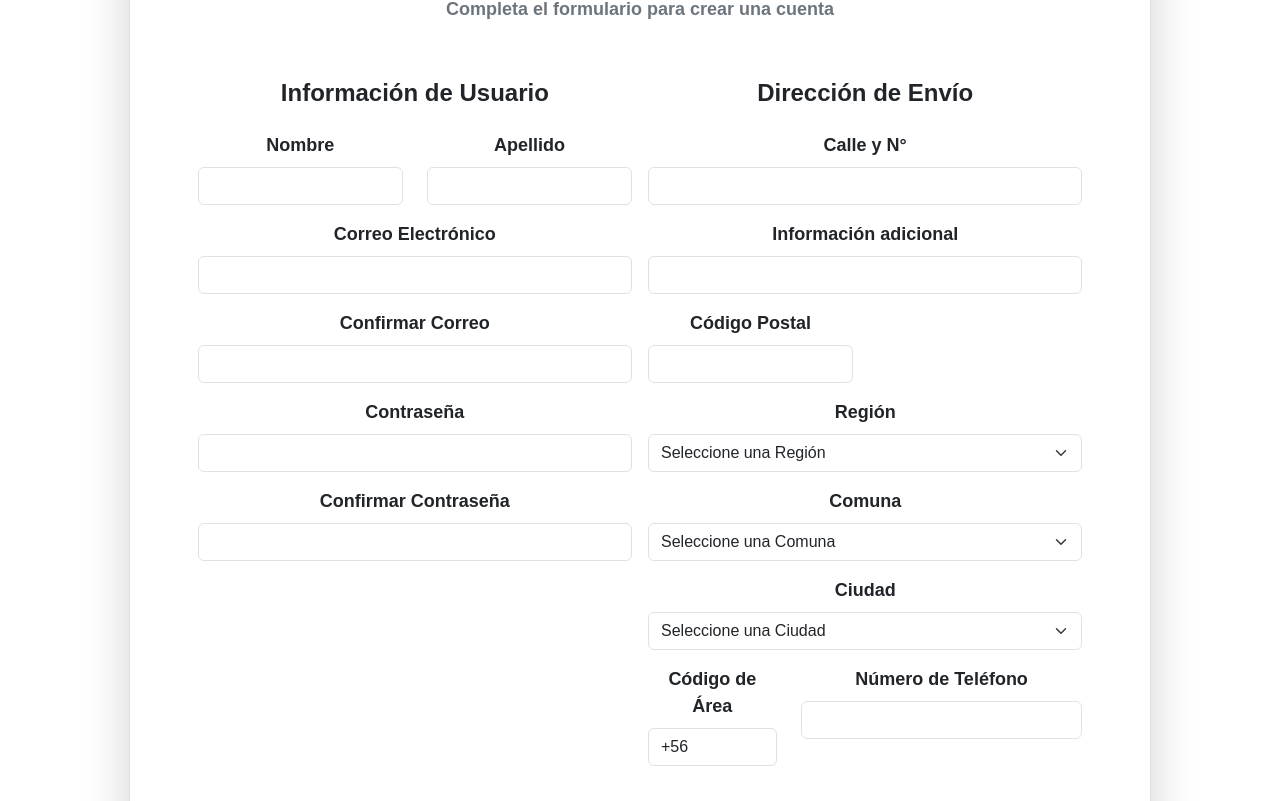
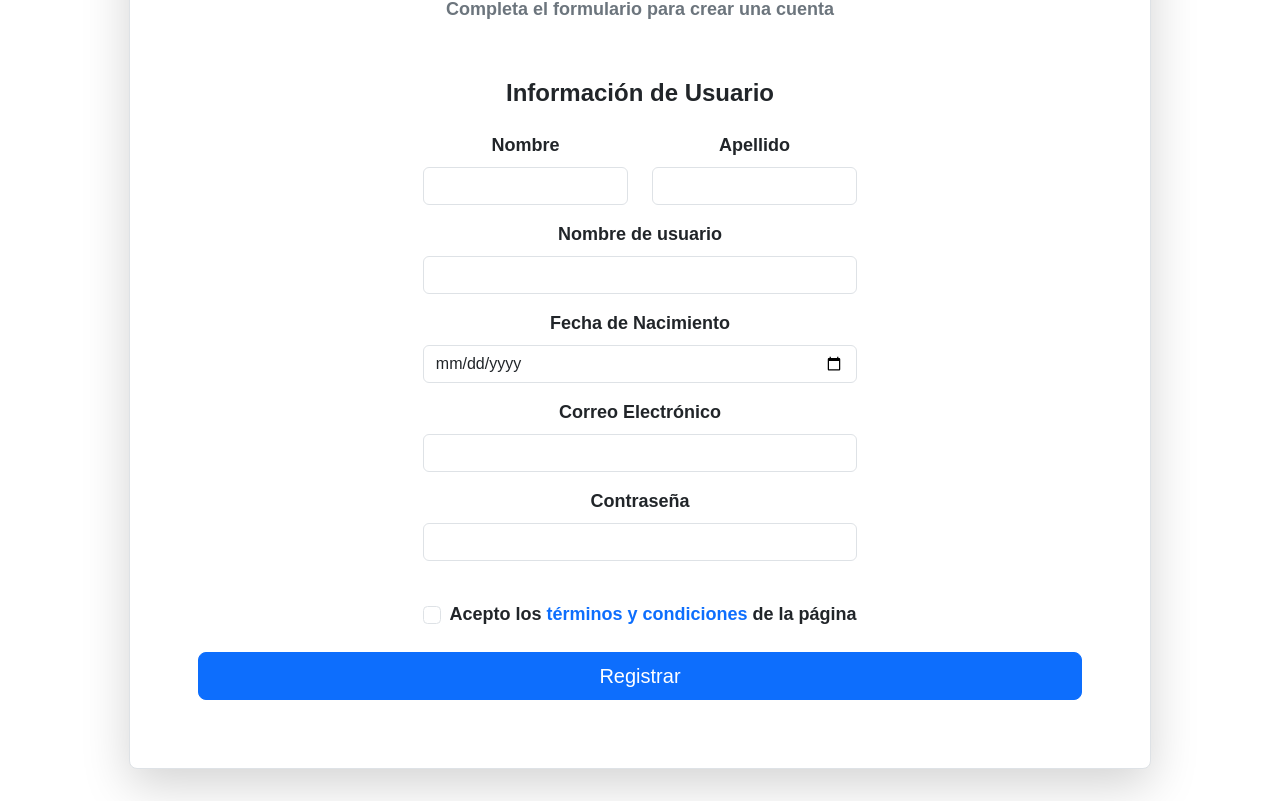
Before and after one commit to risaavedraf/TiendaLVLUPGamer, a React (Vite) app in the folder Project/: page /registro in a window 1280 px wide. Shown: the part 339-1140 px from the top of the page. Built offline with nearby package versions, Linux system fonts and the light colour scheme.

Commit message:
intento de vincular RDS con backend funcional en frontend

```diff
--- a/Project/src/pages/RegistroPage.tsx
+++ b/Project/src/pages/RegistroPage.tsx
@@ -1,10 +1,9 @@
 // Archivo: Project/src/pages/RegistroPage.tsx
 
-import { useState, useEffect } from 'react';
-import { useNavigate } from 'react-router-dom';
-import { useAuth } from '../contexts/AuthContext';
-import { regionesYComunas } from '../data/locations';
-import type { Comuna } from '../data/locations'; // 1. Importar data de locaciones
+import { useState } from "react";
+import { useNavigate } from "react-router-dom";
+import { useAuth } from "../contexts/AuthContext";
+// Dirección de envío eliminada: ya no necesitamos locaciones aquí
 
 function RegistroPage() {
   const { register } = useAuth();
@@ -12,59 +11,21 @@ function RegistroPage() {
 
   // --- Estados para el Formulario ---
   // (Un estado por cada campo)
-  const [firstName, setFirstName] = useState('');
-  const [lastName, setLastName] = useState('');
-  const [email, setEmail] = useState('');
-  const [confirmEmail, setConfirmEmail] = useState('');
-  const [password, setPassword] = useState('');
-  const [confirmPassword, setConfirmPassword] = useState('');
+  const [firstName, setFirstName] = useState("");
+  const [lastName, setLastName] = useState("");
+  const [username, setUsername] = useState("");
+  const [email, setEmail] = useState("");
+  const [password, setPassword] = useState("");
+  const [fechaNacimiento, setFechaNacimiento] = useState("");
 
-  const [street, setStreet] = useState('');
-  const [additionalInfo, setAdditionalInfo] = useState('');
-  const [zipCode, setZipCode] = useState('');
-
-  // Estados para los desplegables
-  const [selectedRegion, setSelectedRegion] = useState('');
-  const [availableComunas, setAvailableComunas] = useState<Comuna[]>([]);
-  const [selectedComuna, setSelectedComuna] = useState('');
-  const [availableCiudades, setAvailableCiudades] = useState<string[]>([]);
-  const [selectedCiudad, setSelectedCiudad] = useState('');
-
-  const [areaCode, setAreaCode] = useState('+56');
-  const [phoneNumber, setPhoneNumber] = useState('');
+  // Dirección de envío eliminada — solo guardamos datos básicos
   const [termsCheck, setTermsCheck] = useState(false);
 
   const [error, setError] = useState<string | null>(null);
 
   // --- Lógica de Desplegables (useEffect) ---
 
-  // Efecto para actualizar Comunas cuando cambia la Región
-  useEffect(() => {
-    if (selectedRegion) {
-      const regionData = regionesYComunas.find(r => r.region === selectedRegion);
-      setAvailableComunas(regionData ? regionData.comunas : []);
-      setSelectedComuna('');
-      setAvailableCiudades([]);
-      setSelectedCiudad('');
-    } else {
-      setAvailableComunas([]);
-      setSelectedComuna('');
-      setAvailableCiudades([]);
-      setSelectedCiudad('');
-    }
-  }, [selectedRegion]); // Se ejecuta cada vez que 'selectedRegion' cambia
-
-  // Efecto para actualizar Ciudades cuando cambia la Comuna
-  useEffect(() => {
-    if (selectedComuna) {
-      const comunaData = availableComunas.find(c => c.nombre === selectedComuna);
-      setAvailableCiudades(comunaData ? [comunaData.ciudad] : []);
-      setSelectedCiudad(comunaData ? comunaData.ciudad : '');
-    } else {
-      setAvailableCiudades([]);
-      setSelectedCiudad('');
-    }
-  }, [selectedComuna, availableComunas]); // Se ejecuta cuando 'selectedComuna' cambia
+  // No hay efectos relacionados a ubicación ahora
 
   // --- Lógica de Envío ---
   const handleSubmit = async (event: React.FormEvent) => {
@@ -72,21 +33,13 @@ function RegistroPage() {
     setError(null);
 
     // Validaciones de registro.js
-    if (email !== confirmEmail) {
-      setError("Los correos no coinciden.");
-      return;
-    }
-    if (password !== confirmPassword) {
-      setError("Las contraseñas no coinciden.");
-      return;
-    }
     if (!termsCheck) {
       setError("Debe aceptar los términos y condiciones.");
       return;
     }
 
     // (Añadimos validación de campos vacíos)
-    if (!firstName || !lastName || !email || !password || !street || !selectedRegion || !selectedComuna || !phoneNumber) {
+    if (!firstName || !lastName || !username || !email || !password) {
       setError("Por favor, complete todos los campos obligatorios.");
       return;
     }
@@ -96,19 +49,19 @@ function RegistroPage() {
       await register({
         nombre: firstName,
         apellido: lastName,
+        username: username,
         correo: email,
-        contrasena: password
+        contrasena: password,
+        fechaNacimiento: fechaNacimiento || undefined,
         // (La dirección y teléfono se guardarían en un perfil de usuario más complejo)
       });
 
       alert("Usuario registrado correctamente");
       navigate("/login"); // Redirigir al login
-
     } catch (err: any) {
       setError(err.message || "Error al registrar.");
     }
   };
-
 
   return (
     <section id="register-section">
@@ -118,8 +71,12 @@ function RegistroPage() {
             <div className="card bg-white text-dark rounded-3 border shadow-lg">
               <div className="card-body p-5">
                 <div className="text-center">
-                  <h2 className="fw-bold mb-2 text-uppercase">Registro de Usuario</h2>
-                  <p className="text-secondary mb-5">Completa el formulario para crear una cuenta</p>
+                  <h2 className="fw-bold mb-2 text-uppercase">
+                    Registro de Usuario
+                  </h2>
+                  <p className="text-secondary mb-5">
+                    Completa el formulario para crear una cuenta
+                  </p>
                 </div>
 
                 {/* --- Formulario Vinculado a React --- */}
@@ -132,97 +89,109 @@ function RegistroPage() {
 
                   <div className="row g-3">
                     {/* Columna Izquierda: Información de Usuario */}
-                    <div className="col-lg-6">
-                      <h4 className="fw-bold mt-2 mb-4">Información de Usuario</h4>
+                    <div className="col-12 col-md-8 col-lg-6 mx-auto">
+                      <h4 className="fw-bold mt-2 mb-4">
+                        Información de Usuario
+                      </h4>
                       <div className="row">
                         <div className="col-md-6 mb-3">
-                          <label htmlFor="firstName" className="form-label">Nombre</label>
-                          <input type="text" id="firstName" className="form-control" required value={firstName} onChange={(e) => setFirstName(e.target.value)} />
+                          <label htmlFor="firstName" className="form-label">
+                            Nombre
+                          </label>
+                          <input
+                            type="text"
+                            id="firstName"
+                            className="form-control"
+                            required
+                            value={firstName}
+                            onChange={(e) => setFirstName(e.target.value)}
+                          />
                         </div>
                         <div className="col-md-6 mb-3">
-                          <label htmlFor="lastName" className="form-label">Apellido</label>
-                          <input type="text" id="lastName" className="form-control" required value={lastName} onChange={(e) => setLastName(e.target.value)} />
+                          <label htmlFor="lastName" className="form-label">
+                            Apellido
+                          </label>
+                          <input
+                            type="text"
+                            id="lastName"
+                            className="form-control"
+                            required
+                            value={lastName}
+                            onChange={(e) => setLastName(e.target.value)}
+                          />
                         </div>
                       </div>
                       <div className="mb-3">
-                        <label htmlFor="email" className="form-label">Correo Electrónico</label>
-                        <input type="email" id="email" className="form-control" required value={email} onChange={(e) => setEmail(e.target.value)} />
+                        <label htmlFor="username" className="form-label">
+                          Nombre de usuario
+                        </label>
+                        <input
+                          type="text"
+                          id="username"
+                          className="form-control"
+                          required
+                          value={username}
+                          onChange={(e) => setUsername(e.target.value)}
+                        />
                       </div>
                       <div className="mb-3">
-                        <label htmlFor="confirmEmail" className="form-label">Confirmar Correo</label>
-                        <input type="email" id="confirmEmail" className="form-control" required value={confirmEmail} onChange={(e) => setConfirmEmail(e.target.value)} />
+                        <label htmlFor="fechaNacimiento" className="form-label">
+                          Fecha de Nacimiento
+                        </label>
+                        <input
+                          type="date"
+                          id="fechaNacimiento"
+                          className="form-control"
+                          value={fechaNacimiento}
+                          onChange={(e) => setFechaNacimiento(e.target.value)}
+                        />
                       </div>
                       <div className="mb-3">
-                        <label htmlFor="password" className="form-label">Contraseña</label>
-                        <input type="password" id="password" className="form-control" required value={password} onChange={(e) => setPassword(e.target.value)} />
+                        <label htmlFor="email" className="form-label">
+                          Correo Electrónico
+                        </label>
+                        <input
+                          type="email"
+                          id="email"
+                          className="form-control"
+                          required
+                          value={email}
+                          onChange={(e) => setEmail(e.target.value)}
+                        />
                       </div>
                       <div className="mb-3">
-                        <label htmlFor="confirmPassword" className="form-label">Confirmar Contraseña</label>
-                        <input type="password" id="confirmPassword" className="form-control" required value={confirmPassword} onChange={(e) => setConfirmPassword(e.target.value)} />
+                        <label htmlFor="password" className="form-label">
+                          Contraseña
+                        </label>
+                        <input
+                          type="password"
+                          id="password"
+                          className="form-control"
+                          required
+                          value={password}
+                          onChange={(e) => setPassword(e.target.value)}
+                        />
                       </div>
                     </div>
 
-                    {/* Columna Derecha: Dirección de Envío */}
-                    <div className="col-lg-6">
-                      <h4 className="fw-bold mt-2 mb-4">Dirección de Envío</h4>
-                      <div className="mb-3">
-                        <label htmlFor="street" className="form-label">Calle y N°</label>
-                        <input type="text" id="street" className="form-control" required value={street} onChange={(e) => setStreet(e.target.value)} />
-                      </div>
-                      <div className="mb-3">
-                        <label htmlFor="additionalInfo" className="form-label">Información adicional</label>
-                        <input type="text" id="additionalInfo" className="form-control" value={additionalInfo} onChange={(e) => setAdditionalInfo(e.target.value)} />
-                      </div>
-                      <div className="row">
-                        <div className="col-md-6 mb-3">
-                          <label htmlFor="zipCode" className="form-label">Código Postal</label>
-                          <input type="text" id="zipCode" className="form-control" required value={zipCode} onChange={(e) => setZipCode(e.target.value)} />
-                        </div>
-                        <div className="mb-3">
-                          <label htmlFor="region" className="form-label">Región</label>
-                          <select className="form-select" id="regionSelect" value={selectedRegion} onChange={(e) => setSelectedRegion(e.target.value)} required>
-                            <option value="">Seleccione una Región</option>
-                            {regionesYComunas.map(r => (
-                              <option key={r.region} value={r.region}>{r.region}</option>
-                            ))}
-                          </select>
-                        </div>
-                      </div>
-                      <div className="mb-3">
-                        <label htmlFor="comuna" className="form-label">Comuna</label>
-                        <select className="form-select" id="comunaSelect" value={selectedComuna} onChange={(e) => setSelectedComuna(e.target.value)} required>
-                          <option value="">Seleccione una Comuna</option>
-                          {availableComunas.map(c => (
-                            <option key={c.nombre} value={c.nombre}>{c.nombre}</option>
-                          ))}
-                        </select>
-                      </div>
-                      <div className="mb-3">
-                        <label htmlFor="ciudad" className="form-label">Ciudad</label>
-                        <select className="form-select" id="ciudadSelect" value={selectedCiudad} onChange={(e) => setSelectedCiudad(e.target.value)} required>
-                          <option value="">Seleccione una Ciudad</option>
-                          {availableCiudades.map(ciudad => (
-                            <option key={ciudad} value={ciudad}>{ciudad}</option>
-                          ))}
-                        </select>
-                      </div>
-                      <div className="row">
-                        <div className="col-md-4 mb-3">
-                          <label htmlFor="areaCode" className="form-label">Código de Área</label>
-                          <input type="text" id="areaCode" className="form-control" value={areaCode} onChange={(e) => setAreaCode(e.target.value)} required />
-                        </div>
-                        <div className="col-md-8 mb-3">
-                          <label htmlFor="phoneNumber" className="form-label">Número de Teléfono</label>
-                          <input type="tel" id="phoneNumber" className="form-control" value={phoneNumber} onChange={(e) => setPhoneNumber(e.target.value)} required />
-                        </div>
-                      </div>
-                    </div>
+                    {/* Dirección de envío eliminada: formulario simplificado */}
                   </div>
 
                   <div className="form-check d-flex justify-content-center mt-4">
-                    <input className="form-check-input me-2" type="checkbox" id="termsCheck" required checked={termsCheck} onChange={(e) => setTermsCheck(e.target.checked)} />
+                    <input
+                      className="form-check-input me-2"
+                      type="checkbox"
+                      id="termsCheck"
+                      required
+                      checked={termsCheck}
+                      onChange={(e) => setTermsCheck(e.target.checked)}
+                    />
                     <label className="form-check-label" htmlFor="termsCheck">
-                      Acepto los <a href="#" className="fw-bold text-decoration-none">términos y condiciones</a> de la página
+                      Acepto los{" "}
+                      <a href="#" className="fw-bold text-decoration-none">
+                        términos y condiciones
+                      </a>{" "}
+                      de la página
                     </label>
                   </div>
                   <div className="d-grid mt-4">
```
Also changed, not shown: Project/src/api/authApi.ts (+33 -15 lines), Project/src/contexts/AuthContext.tsx (+30 -27 lines).
